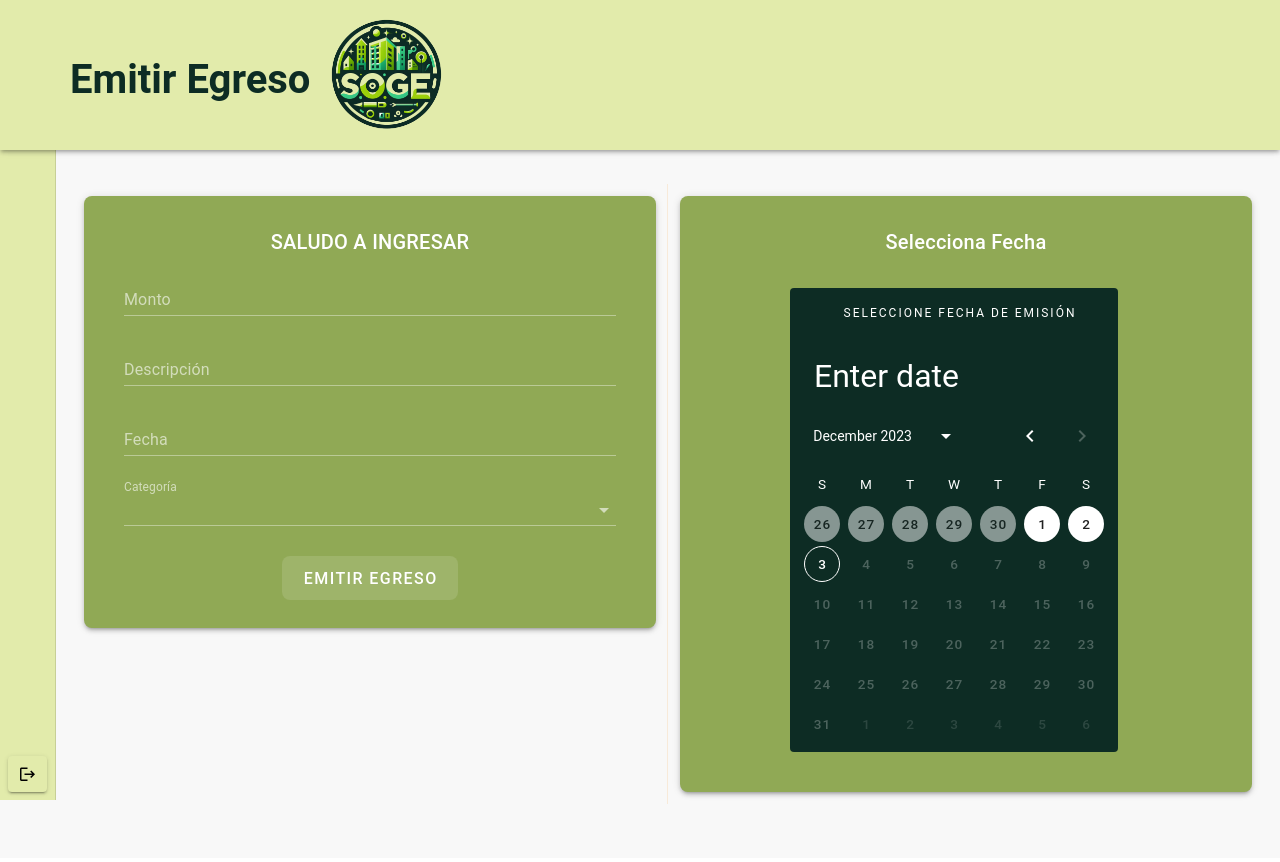
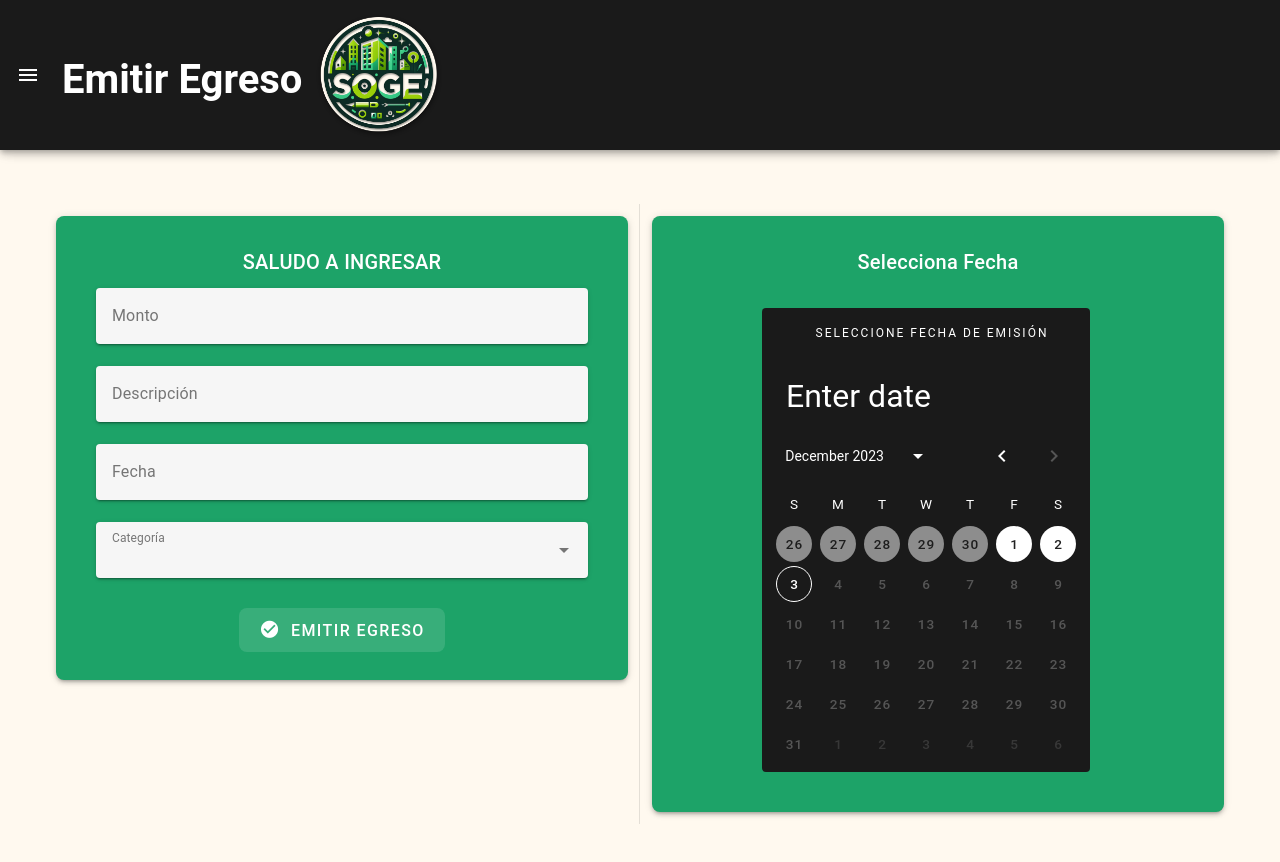
Before and after one commit to sebacassone/prorrateo_condominio, a Vue app in the folder landing/frontend/: page /EmitirEgreso in a window 1280 px wide. Shown: the top 862 px of the page. Built offline with nearby package versions, Linux system fonts and the light colour scheme.

Commit message:
egreso fixed

```diff
--- a/landing/frontend/src/views/EgresoView.vue
+++ b/landing/frontend/src/views/EgresoView.vue
@@ -1,23 +1,33 @@
 
 <template>
     <v-app>
-      <v-app-bar class="Head"  color="rgb(226, 235, 171)" :elevation="3" height="130">
-        <h1 class="text-center" id="Titulo">Emitir Egreso</h1>
+        <v-app-bar  color="#1a1a1a" :elevation="5" height="150">
+            <v-app-bar-nav-icon variant="text" @click.stop="drawer = !drawer"></v-app-bar-nav-icon>
+            <h1 class="text-center" id="Titulo">Emitir Egreso</h1>
 
             <div id="Marco_logo">
-                <img class="soge-logo" src="../components/images/soge_logo2.png" alt="Logo">
+                <img class="soge-logo" src="../components/images/soge_logo3.png" alt="Logo">
             </div>
         </v-app-bar>
 
-        <v-navigation-drawer color="rgb(226, 235, 171)" rail permanent>
-        <template v-slot:append>
-          <div class="pa-2">
-            <v-btn block href="/login" color="rgb(226, 235, 171)">
-              <v-icon  icon="mdi-logout"></v-icon>
-            </v-btn>
-          </div>
-        </template>
-        </v-navigation-drawer>
+
+        <v-navigation-drawer  v-model="drawer" temporary>
+        <v-list-item
+          prepend-avatar="https://randomuser.me/api/portraits/men/78.jpg"
+
+        >{{nombre_user}}</v-list-item>
+
+        <v-divider></v-divider>
+
+        <v-list density="compact" nav>
+          <v-list-item
+            @click="logout"
+            prepend-icon="mdi-logout"
+            title="Logout"
+          ></v-list-item>
+
+        </v-list>
+      </v-navigation-drawer>
 
     <v-main class="my-main">
     <v-container id="main">
@@ -27,7 +37,8 @@
           <v-card
             class="rounded-lg px-10 py-5 align-center text-center"
             :title="saludo"
-            color="#90a955"
+            font-weight-bold
+            color="#1da368"
             :elevation="3"
 
 
@@ -37,7 +48,7 @@
                   v-model="monto"
                   :rules="montoRules"
                   label="Monto"
-                  variant="underlined"
+                  variant="solo-filled"
                   required
                   placeholder="Ingrese solo valores numéricos"
                   hint="Ejemplo: 123000"
@@ -49,7 +60,7 @@
                   :rules="contraRules"
                   maxlength="120"
                   label="Descripción"
-                  variant="underlined"
+                  variant="solo-filled"
                   placeholder="Ingresa una descripción"
                   hint="Máximo 120 caracteres"
               ></v-text-field>
@@ -57,16 +68,17 @@
                   v-model="date"
                   :rules="contraRules"
                   label="Fecha"
-                  variant="underlined"
-                  required
+                  variant="solo-filled"
+                  readonly
                   placeholder="Selecciona fecha desde el calendario"
-                  hint="Ejemplo: 123000"
+
                   ></v-text-field>
               <v-autocomplete
                   v-model="categoria"
+                  required
                   label="Categoría"
                   :items="lista_categorias"
-                  variant="underlined"
+                  variant="solo-filled"
                   placeholder="Selecciona el tipo de gasto"
               ></v-autocomplete>
               <v-card-actions class="justify-center">
@@ -74,7 +86,7 @@
                                 <v-btn
                                     class="rounded-lg text-white px-5"
                                     :loading="loading"
-
+                                    prepend-icon="mdi-check-circle"
                                     size="large"
                                     @click="sendEgresoForm"
                                     variant="tonal"
@@ -85,17 +97,28 @@
                                 </v-btn>
                             </div>
                         </v-card-actions>
+                        <v-alert class="alert-custom"
+                            margin-top="10px"
+                            v-model="notifEgreso"
+                            closable
+                            :text="textoAlerta"
+                            type="success"
+                            variant="outlined"
+                            height="70px"
+                            width="auto"
 
+                        ></v-alert>
             </v-form>
         </v-card>
+
         </v-col>
-        <v-divider color="warning" vertical></v-divider>
+        <v-divider vertical></v-divider>
         <v-col cols="12" md="6">
           <!-- Contenido del segundo bloque -->
           <v-card
             class="rounded-lg px-10 py-5 align-center text-center size-card-title"
             title="Selecciona Fecha"
-            color="#90a955"
+            color="#1da368"
             :elevation="3"
           >
             <v-date-picker class="selector-fecha"
@@ -104,7 +127,7 @@
                 title="Seleccione fecha de emisión"
                 show-adjacent-months
                 :max="today"
-                bg-color="#0d2c24"
+                bg-color="#1a1a1a"
                 position="relative"
 
                 >
@@ -118,16 +141,25 @@
 </template>
 
 <style scoped>
+
     #Titulo{
-    font-size: 40px;
-    font-weight: bold;
-    color: #0d2c24;
-    margin-top: 10px;
-    margin-left: 70px;
+        font-size: 40px;
+        font-weight: bold;
+        color: #ffff;
+        margin-top: 10px;
+        margin-left: 10px;
     }
 
+    #Marco_logo{
+        align-self: right;
+        display: flex;
+        align-items: right;
+        margin-left: 10px;
+        margin-top: 10px;
+        width: 142px;
+    }
     .my-main{
-        background-color: #f8f8f8;
+        background-color: #fff9ef;
         margin: 0px;
     }
     .selector-fecha{
@@ -137,13 +169,7 @@
         margin-bottom: 20px;
     }
 
-    #Marco_logo{
-    display: flex;
-    align-items: right;
-    margin-right: 100px;
-    margin-top: 10px;
-    width: 142px;
-    }
+
     header{
         background-color: #90a955;
         height: 150px;
@@ -153,19 +179,29 @@
         align-items: center;
     }
     .soge-logo {
-    background-color: rgb(226, 235, 171);
+
+    padding-bottom: 10px;
     height: 140px;
 }
-
     .v-main{
         margin-top: 50px;
-        background-color: #f8f8f8;
+        background-color: #fff9ef;
     }
 
     .size-card-title{
         font-size: 100px;
     }
-
+    .alert-custom{
+        background-color: #1a1a1a;
+        margin-top: 20px;
+        opacity: 0.6;
+        color: #f6f6f6;
+        border: 1px solid #f6f6f6;
+        border-radius: 5px;
+        font-size: 14px;
+        font-weight: bold;
+        text-align: center;
+    }
 
 
 </style>
@@ -182,6 +218,9 @@
             saludo: 'SALUDO A INGRESAR',
             monto: '',
             desc: '',
+            drawer: false,
+            textoAlerta: 'Egreso emitido con éxito',
+            notifEgreso: false,
             categoria: '',
             lista_categorias: ['Reparacion', 'Egresos', 'Insumos', 'Sueldos', 'Servicios Básicos', 'Bonos','Otros'],
             contrasena: '', //borrar
@@ -267,10 +306,16 @@
 
                         }
                     );
+                    this.notifEgreso = true;
                 } catch (error) {
                     console.log('B');
 
                 }
+            },
+            logout() {
+                console.log('logout');
+                localStorage.removeItem('userData');
+                this.$router.push('/login');
             },
 
 
```
